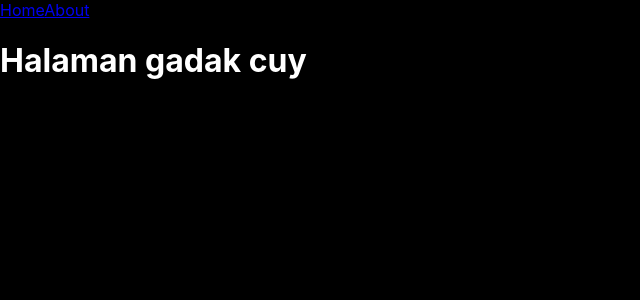
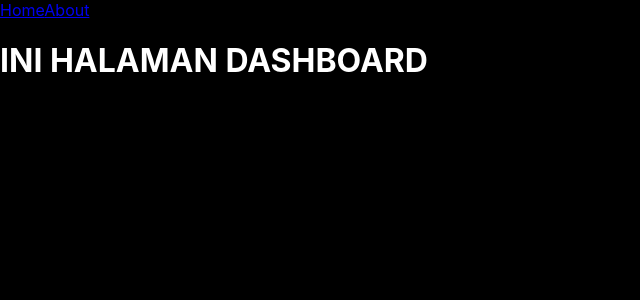
Before and after one commit to BrucelD14/learn-react, a React (Create React App) app in the folder tutorial-react-cra/: page /dashboard in a window 1280 px wide. Shown: the top 300 px of the page, without its empty margins (0-640 px from the left). Built offline with nearby package versions, Linux system fonts and the light colour scheme.

Commit message:
build redirected page or logic useNavigate

```diff
--- a/tutorial-react-cra/src/App.js
+++ b/tutorial-react-cra/src/App.js
@@ -7,7 +7,7 @@ import Blog from "./Blog";
 import BlogDetail from "./BlogDetail";
 import NotFound from "./NotFound";
 import Login from "./Login";
-
+import Dashboard from "./Dashboard";
 
 function App() {
   return (
@@ -24,6 +24,7 @@ function App() {
         <Route path="blog" element={<Blog />} />
         <Route path="blog/:slug" element={<BlogDetail />} />
         <Route path="login" element={<Login />} />
+        <Route path="dashboard" element={<Dashboard />} />
         <Route path="*" element={<NotFound />} />
       </Routes>
     </div>
--- a/tutorial-react-cra/src/Dashboard.js
+++ b/tutorial-react-cra/src/Dashboard.js
@@ -1,3 +1,3 @@
 export default function Dashboard() {
-    return
+  return <h1>INI HALAMAN DASHBOARD</h1>;
 }
--- a/tutorial-react-cra/src/Login.js
+++ b/tutorial-react-cra/src/Login.js
@@ -5,12 +5,12 @@ export default function Login() {
 
   function loginHandler(event) {
     event.preventDefault();
-    }
 
     const checkLogin = true;
-    if(checkLogin) {
+    if (checkLogin) {
       // redirect
-        navigate('/')
+      navigate("/dashboard");
+    }
   }
 
   return (
@@ -19,5 +19,5 @@ export default function Login() {
       <input type="password" name="password" placeholder="password" />
       <button>Login</button>
     </form>
-    )
+  );
 }
```
Lines whose indentation alone changed are shown as unchanged.
